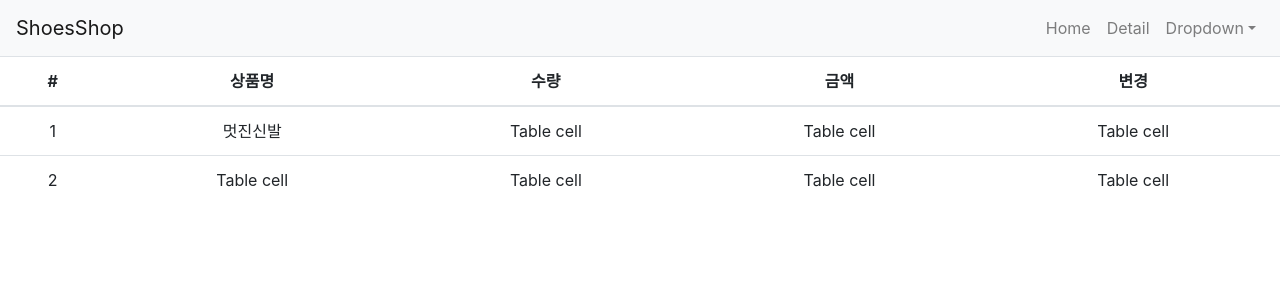
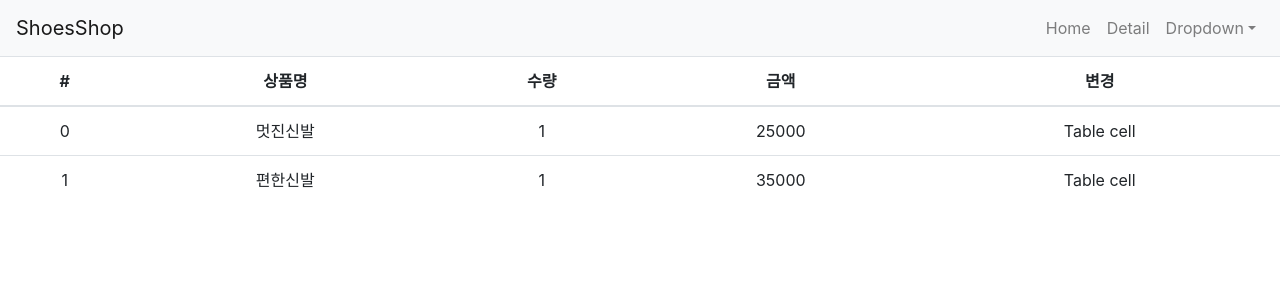
Before and after one commit to seong-dodo/react-shop-practice, a React (Create React App) app: page /cart in a window 1280 px wide. Shown: the top 300 px of the page. Built offline with nearby package versions, Linux system fonts and the light colour scheme.

Commit message:
Redux 2-1

```diff
--- a/src/Cart.js
+++ b/src/Cart.js
@@ -21,17 +21,17 @@ function Cart(props){
            </thead>
            <tbody>
              <tr>
-               <td>1</td>
+               <td> { props.state[0].id } </td>
                <td> { props.state[0].name } </td>
-               <td>Table cell</td>
-               <td>Table cell</td>
+               <td> { props.state[0].quan } </td>
+               <td> { props.state[0].price }</td>
                <td>Table cell</td>
              </tr>
              <tr>
-               <td>2</td>
-               <td>Table cell</td>
-               <td>Table cell</td>
-               <td>Table cell</td>
+             <td> { props.state[1].id } </td>
+               <td> { props.state[1].name } </td>
+               <td> { props.state[1].quan } </td>
+               <td> { props.state[1].price }</td>
                <td>Table cell</td>
              </tr>
            </tbody>
--- a/src/index.js
+++ b/src/index.js
@@ -9,7 +9,14 @@ import { BrowserRouter } from 'react-router-dom';
 import { Provider } from 'react-redux';
 import { createStore } from 'redux' ;
 
-let store = createStore ( ()=>{ return [{ id : 0, name : '멋진신발', quan : 2 }] } );
+let store = createStore ( ()=>{
+  return [
+  { id : 0, name : '멋진신발', quan : 1, price : 25000 },
+  { id : 1, name : '편한신발', quan : 1, price : 35000 }
+
+
+  ]
+  } );
 
 
 
```
